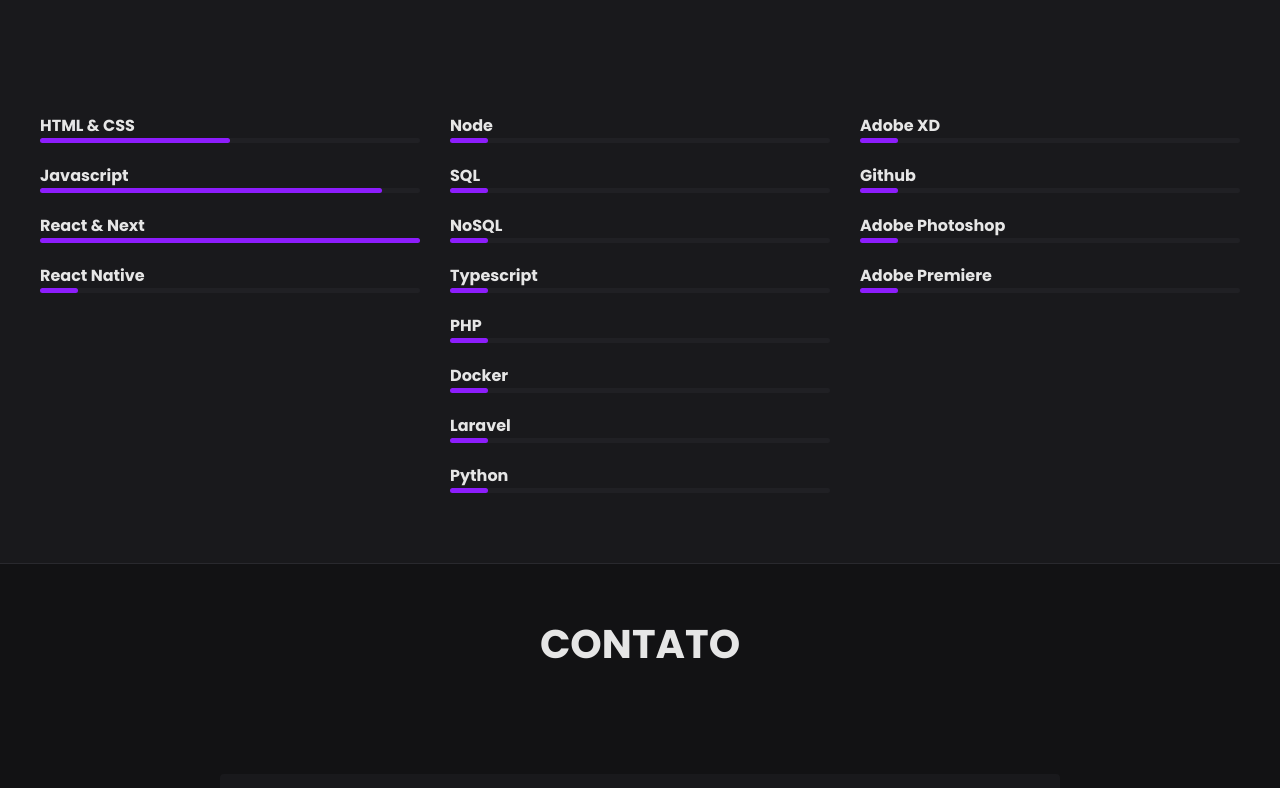
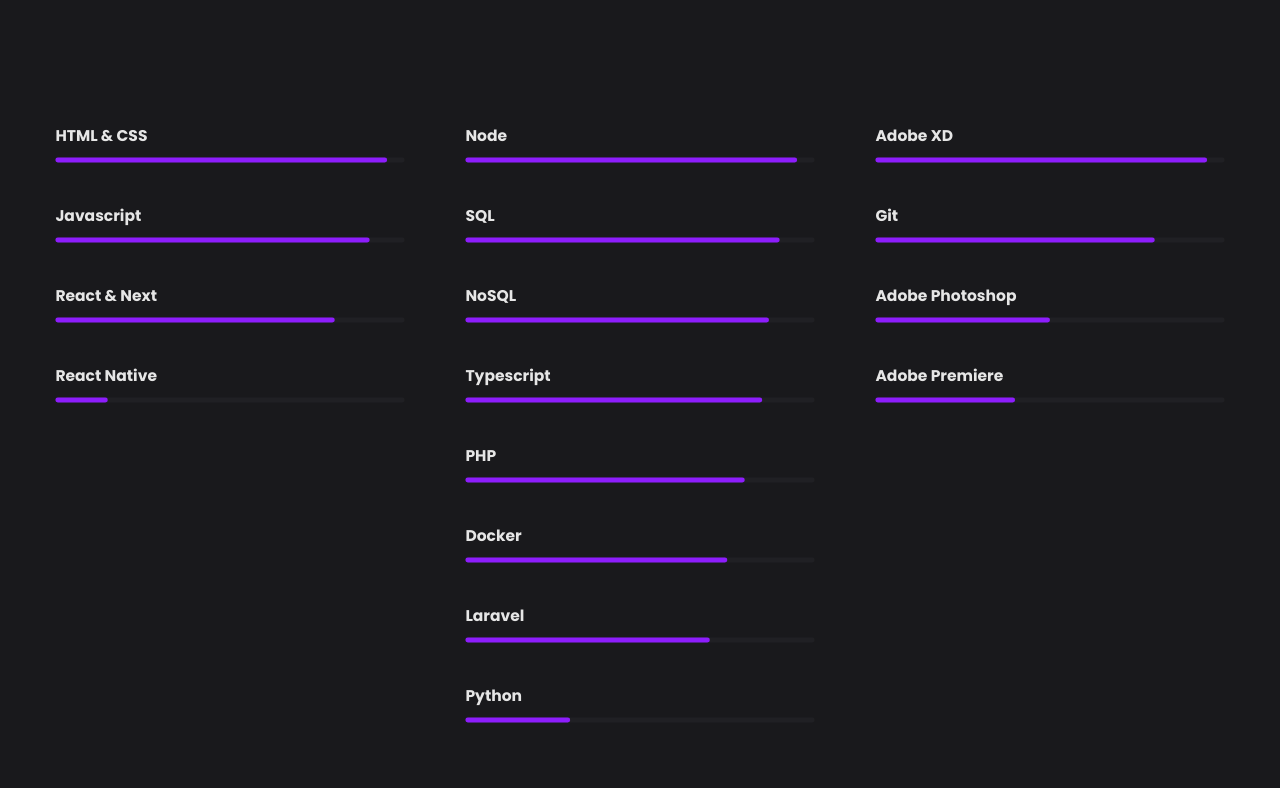
Before and after one commit to LeozinH1/portfolio, a Next.js app: page / in a window 1280 px wide. Shown: the part 1912-2700 px from the top of the page. Built offline with nearby package versions, Linux system fonts and the light colour scheme.

Commit message:
Skills percentagem and social anim

```diff
--- a/src/pages/index.tsx
+++ b/src/pages/index.tsx
@@ -444,7 +444,7 @@
           <SectionTitle>SKILLS</SectionTitle>
           <SkillsContent>
             <div>
-              <Skill percentage={"50%"}>
+              <Skill percentage={"95%"}>
                 <h2>HTML & CSS</h2>
                 <div></div>
               </Skill>
@@ -454,64 +454,64 @@
                 <div></div>
               </Skill>
 
-              <Skill percentage={"100%"}>
+              <Skill percentage={"80%"}>
                 <h2>React & Next</h2>
                 <div></div>
               </Skill>
 
-              <Skill percentage={"10%"}>
+              <Skill percentage={"15%"}>
                 <h2>React Native</h2>
                 <div></div>
               </Skill>
             </div>
             <div>
-              <Skill percentage={"10%"}>
+              <Skill percentage={"95%"}>
                 <h2>Node</h2>
                 <div></div>
               </Skill>
-              <Skill percentage={"10%"}>
+              <Skill percentage={"90%"}>
                 <h2>SQL</h2>
                 <div></div>
               </Skill>
-              <Skill percentage={"10%"}>
+              <Skill percentage={"87%"}>
                 <h2>NoSQL</h2>
                 <div></div>
               </Skill>
-              <Skill percentage={"10%"}>
+              <Skill percentage={"85%"}>
                 <h2>Typescript</h2>
                 <div></div>
               </Skill>
-              <Skill percentage={"10%"}>
+              <Skill percentage={"80%"}>
                 <h2>PHP</h2>
                 <div></div>
               </Skill>
-              <Skill percentage={"10%"}>
+              <Skill percentage={"75%"}>
                 <h2>Docker</h2>
                 <div></div>
               </Skill>
-              <Skill percentage={"10%"}>
+              <Skill percentage={"70%"}>
                 <h2>Laravel</h2>
                 <div></div>
               </Skill>
-              <Skill percentage={"10%"}>
+              <Skill percentage={"30%"}>
                 <h2>Python</h2>
                 <div></div>
               </Skill>
             </div>
             <div>
-              <Skill percentage={"10%"}>
+              <Skill percentage={"95%"}>
                 <h2>Adobe XD</h2>
                 <div></div>
               </Skill>
-              <Skill percentage={"10%"}>
-                <h2>Github</h2>
+              <Skill percentage={"80%"}>
+                <h2>Git</h2>
                 <div></div>
               </Skill>
-              <Skill percentage={"10%"}>
+              <Skill percentage={"50%"}>
                 <h2>Adobe Photoshop</h2>
                 <div></div>
               </Skill>
-              <Skill percentage={"10%"}>
+              <Skill percentage={"40%"}>
                 <h2>Adobe Premiere</h2>
                 <div></div>
               </Skill>
--- a/src/styles/pages/Home.ts
+++ b/src/styles/pages/Home.ts
@@ -399,6 +399,21 @@
   h2 {
     font-size: 1rem;
     font-weight: bold;
+    margin-bottom: 10px;
+  }
+
+  transition: 0.3s;
+  transform: scale(0.97);
+  border-radius: 5px;
+  padding: 10px;
+
+  &:hover {
+    transform: scale(1);
+    background: ${(props) => props.theme.colors.gray1};
+
+    div {
+      background: ${(props) => props.theme.colors.gray2};
+    }
   }
 
   margin-bottom: 20px;
@@ -469,9 +484,12 @@
         display: flex;
         align-items: center;
         justify-content: center;
+        transition: 0.2s;
+        transform: scale(0.95);
 
         &:hover {
           background: ${(props) => props.theme.colors.gray0};
+          transform: scale(1);
         }
       }
     }
```
